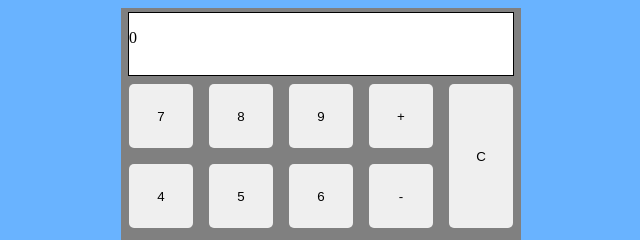
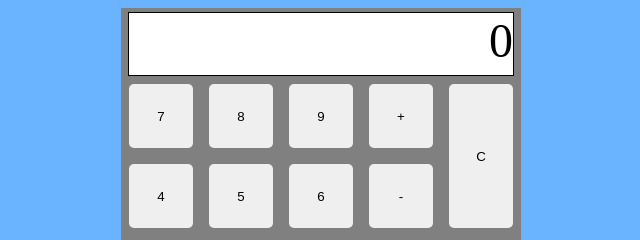
Before and after one commit to julesrufo26/calculator, a plain HTML site: page index.html in a window 1280 px wide. Shown: the top 240 px of the page, 319-959 px from the left. Drawn offline with Linux system fonts and the light colour scheme.

Commit message:
Add sytle for display

```diff
--- a/styles.css
+++ b/styles.css
@@ -51,3 +51,9 @@
 #input > .input-sub:nth-child(5) > .buttons {
     height: 9rem;
 }
+
+#display > p {
+    margin: 0;
+    font-size: 3rem;
+    text-align: right;
+}
```
